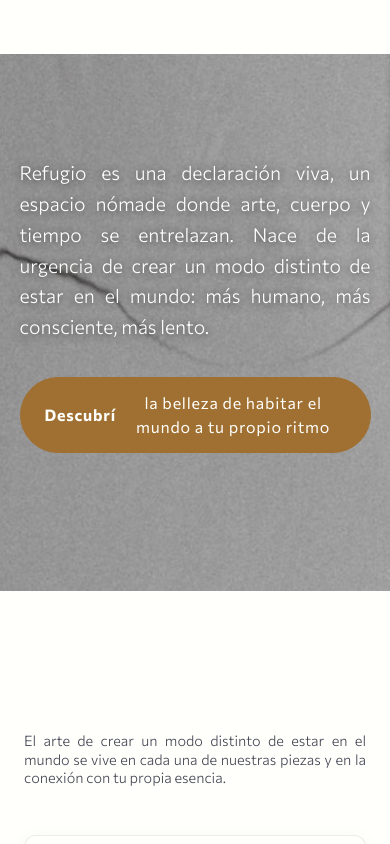
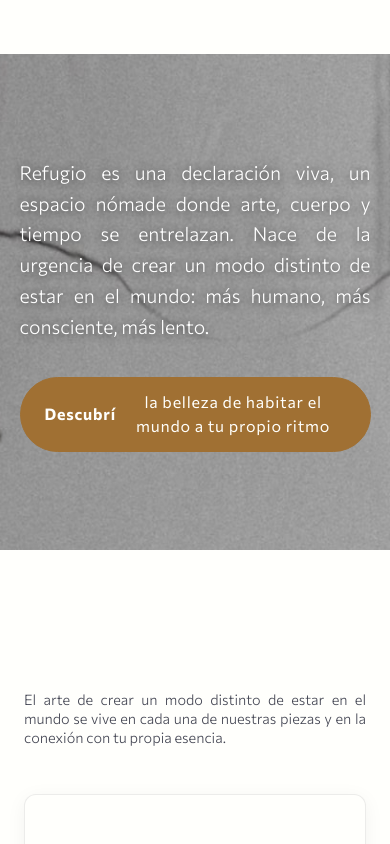
Before and after one commit to refugiolab/refugiolab.com, a React (Vite) app: page / in a window 390 px wide. Both pictures are taken after a click on the button "Ingresar". Shown: the top 844 px of the page. Built offline with nearby package versions, Linux system fonts and the light colour scheme; a web font is replaced by a local one.

Commit message:
Descripción clara de los cambios realizados VII

```diff
--- a/src/components/Home.css
+++ b/src/components/Home.css
@@ -552,7 +552,7 @@
 @media (max-width: 768px) {
   .hero-content {
     gap: 1rem;
-    padding: 0 5vw; /* AJUSTADO: Padding horizontal en vw */
+    padding: 2rem 5vw; /* Padding vertical para espacio, horizontal en vw */
     max-width: 100%;
     box-sizing: border-box;
   }
@@ -565,11 +565,17 @@
   }
 
   .hero-section {
-    width: 100vw; /* AJUSTADO: Ancho directo del viewport */
-    max-width: 100vw; /* Asegura que no exceda el viewport */
+    width: 100vw;
+    max-width: 100vw;
     min-width: 0;
-    height: 70vh;
-    overflow-x: hidden; /* Asegura que cualquier cosa dentro no cause un scroll */
+    /* Hemos eliminado 'height' fijo en vh para mayor flexibilidad */
+    min-height: 550px; /* Establece una altura mínima en píxeles */
+    height: auto; /* Permite que la altura se adapte al contenido */
+    padding-top: 80px; /* Asegura que el contenido no quede debajo del header fijo */
+    padding-bottom: 40px; /* Espacio inferior para el contenido */
+    overflow-x: hidden;
+    justify-content: center; /* Centra el contenido verticalmente */
+    align-items: center; /* Centra el contenido horizontalmente */
   }
 
   .pilares-section {
```
